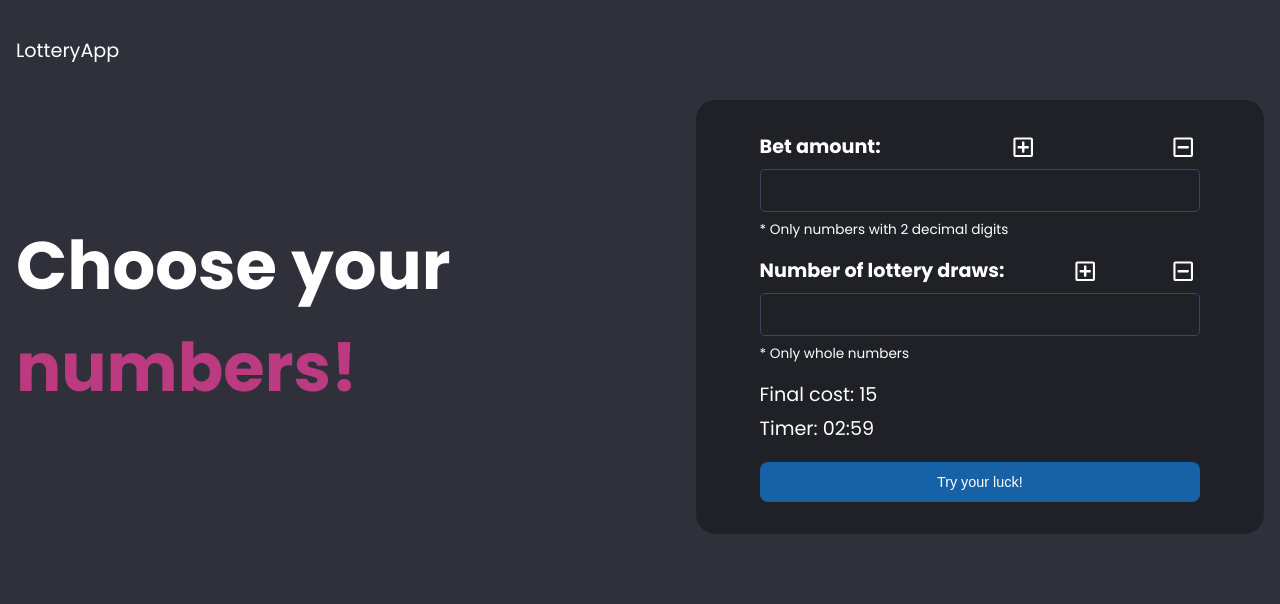
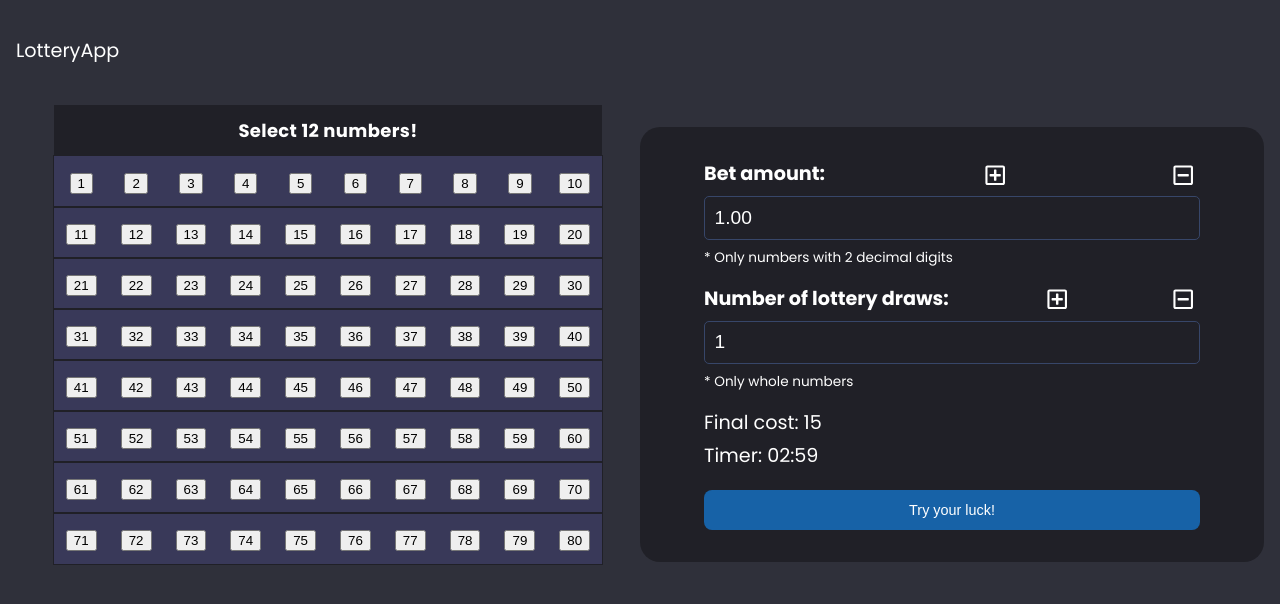
Before and after one commit to sava-stanchev/lottery-task, a React (Create React App) app in the folder client/: page /home in a window 1280 px wide. Shown: the top 604 px of the page. Built offline with nearby package versions, Linux system fonts and the light colour scheme.

Commit message:
table with buttons for each of the 80 numbers

```diff
--- a/client/src/App.css
+++ b/client/src/App.css
@@ -62,14 +62,18 @@ body {
   flex-grow: 1;
 }
 
-.lottery-text {
-  font-size: 3.5em;
-  font-weight: bold;
-  margin: 0;
+.numbers-form {
+  background-color: #202027;
+  width: 50vw;
+  max-width: 50%;
+  padding: 2rem 4rem;
+  border-radius: 20px;
 }
 
-.accent-text {
-  color: #BC3A80;
+.lottery-numbers {
+	display: flex;
+	flex-direction: column;
+	padding: 20px;
 }
 
 .lottery-form {
@@ -182,3 +186,48 @@ body {
 .timer {
   margin-top: 0.3rem;
 }
+
+.songs-container-main-section {
+  display: flex;
+  align-items: center;
+  flex-grow: 1;
+  justify-content: center;
+}
+
+.table-container {
+  padding: 0 10%;
+  margin: 5px auto 25px;
+}
+
+.table {
+  width: 100%;
+  border-collapse: collapse;
+}
+
+.table thead {
+  background: #202027;
+}
+
+.table thead tr th {
+  font-size: 18px;
+  font-weight: 600;
+  letter-spacing: 0.35px;
+  color: #FFFFFF;
+  opacity: 1;
+  padding: 12px;
+  vertical-align: top;
+  border-collapse: collapse;
+}
+
+.table tbody tr td {
+  font-size: 18px;
+  letter-spacing: 0.35px;
+  font-weight: normal;
+  color: #f1f1f1;
+  padding-top: 12px;
+  padding-bottom: 12px;
+  padding-left: 12px;
+  padding-right: 12px;
+  text-align: center;
+  background: #393959;
+}
--- a/client/src/components/LotteryPage.js
+++ b/client/src/components/LotteryPage.js
@@ -2,13 +2,45 @@ import React from 'react';
 import {FaRegPlusSquare, FaRegMinusSquare} from "react-icons/fa";
 
 const LotteryPage = () => {
+  const numbersArr = Array.from({length: 80}, (_, i) => i + 1);
+
+  const getRows = array => {
+    let result = [],
+    i = 0;
+    while (i < array.length) result.push(array.slice(i, i += 10));
+    return result;
+  };
+
+  const rowNumbers = getRows(numbersArr);
+
+  const displayNumbers = rowNumbers.map((row) => {
+    return (
+      <tbody>
+        <tr style={{outline: '#202027 thin solid'}}>
+          {row.map((num) => {
+            return (
+              <td><button className="number-btn">{num}</button></td>
+            )
+          })}
+        </tr>
+      </tbody>
+    )
+  })
 
   return(
     <section className="lottery-main-section">
-      <h1 className="lottery-text">
-        Choose your
-        <span className="accent-text"> numbers!</span>
-      </h1>
+      <div className="songs-container-main-section">
+        <div className="table-container">
+          <table className="table">
+            <thead>
+              <tr>
+                <th colSpan="10">Select 12 numbers!</th>
+              </tr>
+            </thead>
+            {displayNumbers}
+          </table>
+        </div>
+      </div>
       <form className="lottery-form">
         <div className="input-group">
           <div className="plus-minus">
@@ -20,7 +52,7 @@ const LotteryPage = () => {
               <FaRegMinusSquare/>
             </button>
           </div>
-          <input type="text"/>
+          <input type="text" defaultValue="1.00"/>
           <p className ="reminderMsg">
            * Only numbers with 2 decimal digits
           </p>
@@ -35,7 +67,7 @@ const LotteryPage = () => {
               <FaRegMinusSquare/>
             </button>
           </div>
-          <input type="text"/>
+          <input type="text" defaultValue="1"/>
           <p className ="reminderMsg">
            * Only whole numbers
           </p>
```
